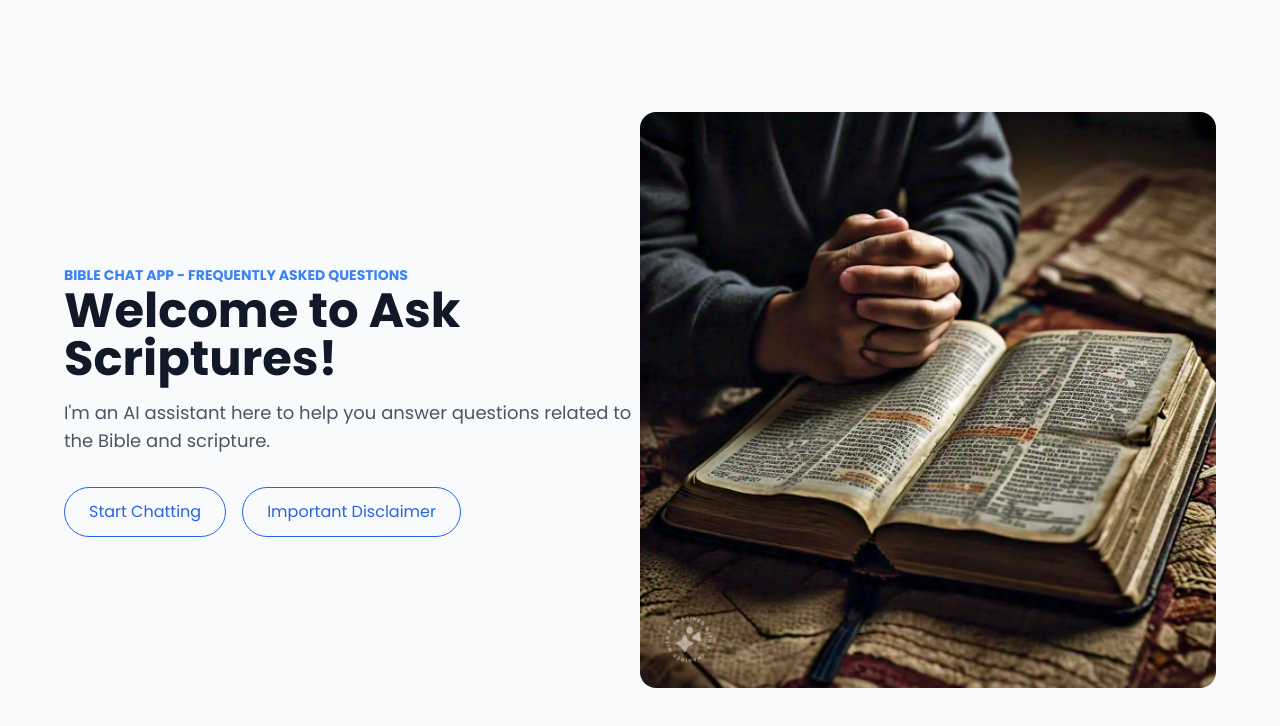
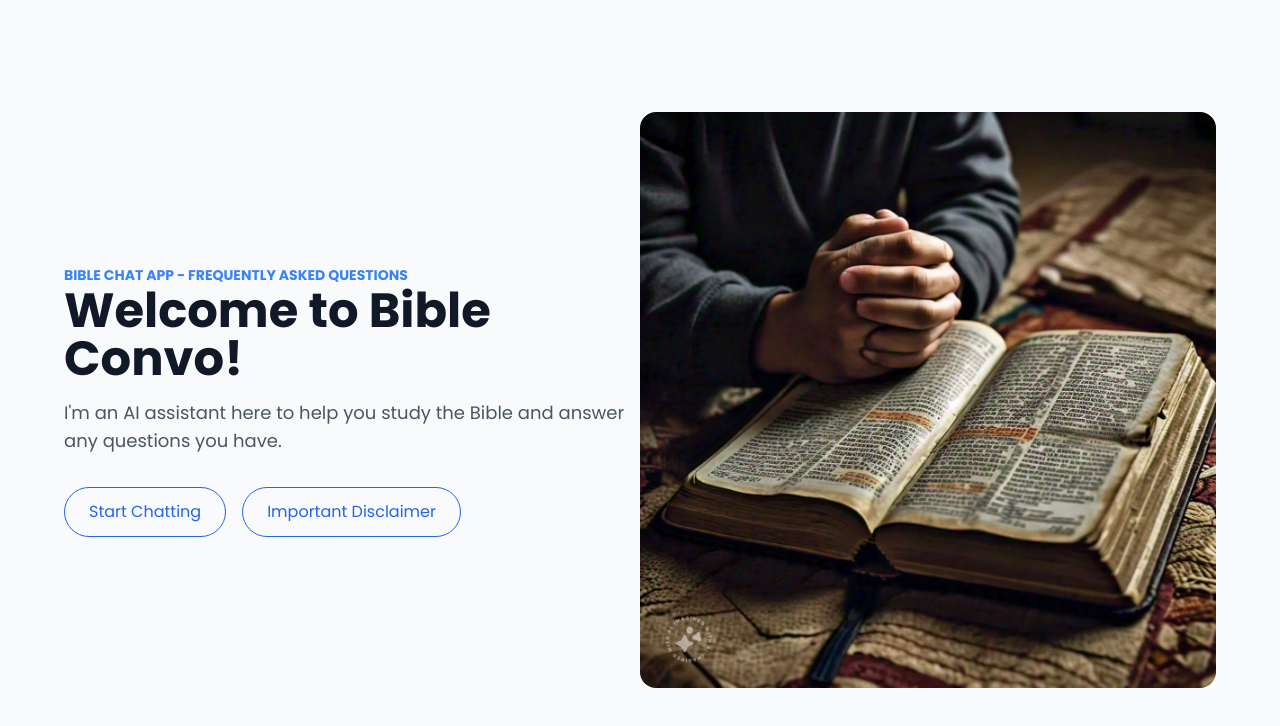
Before and after one commit to dolwinf/ask-the-bible-frontend, a React (Vite) app: page / in a window 1280 px wide. Shown: the top 726 px of the page. Built offline with nearby package versions, Linux system fonts and the light colour scheme.

Commit message:
Update text

```diff
--- a/src/pages/Home.jsx
+++ b/src/pages/Home.jsx
@@ -24,20 +24,12 @@
           </Link>
 
           <h2 className="text-3xl md:text-5xl font-bold text-gray-900 mb-4">
-            Welcome to Ask Scriptures!
+            Welcome to Bible Convo!
           </h2>
           <p className="text-gray-600 text-base md:text-lg mb-8">
-            I'm an AI assistant here to help you answer questions related to the Bible and
-            scripture.
+            I'm an AI assistant here to help you study the Bible and answer any questions
+            you have.
           </p>
-          {/* <div className="flex space-x-4">
-            <a
-              href="#"
-              className="text-blue-600 py-3 px-6 border border-blue-600 rounded-full hover:bg-blue-600 hover:text-white"
-            >
-              Start Chatting
-            </a>
-          </div> */}
           <div className="flex space-x-4">
             <Link
               to="/chat"
```
